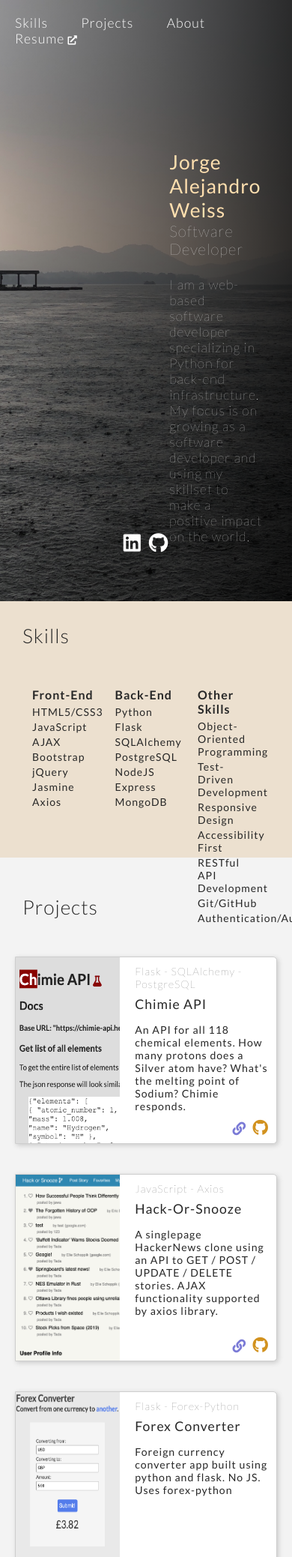
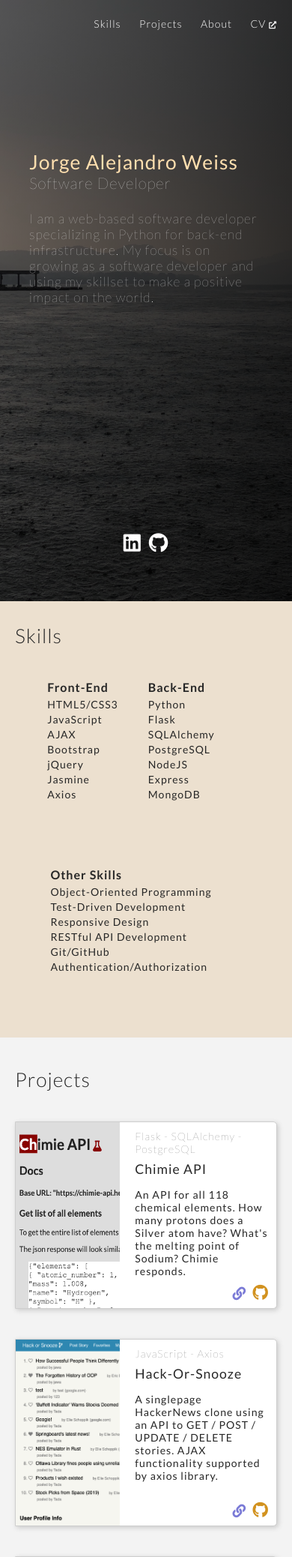
Before and after one commit to JAWeiss89/portfolio, a Flask app: page / in a window 390 px wide; the page is wider, and only the part inside the window is pictured. Shown: the top 2077 px of that part at 75% size. Run offline with Flask 2, Linux system fonts and the light colour scheme; some libraries are stand-ins or nearby versions.

Commit message:
Make page responsive

```diff
--- a/app.py
+++ b/app.py
@@ -7,8 +7,3 @@ app.config['SECRET_KEY'] = 'abc123'
 def show_home_page():
     """ Shows home page """
     return render_template('index.html')
-
-@app.route('/resume')
-def show_resume():
-    """ Gets resume PDF """
-    return render_template('Weiss_Resume.pdf')
--- a/static/app.css
+++ b/static/app.css
@@ -24,6 +24,7 @@ body {
 .navbar li {
     display: inline;
     margin: 0 20px;
+    font-size: .8em;
 }
 
 .navbar i {
@@ -94,7 +95,7 @@ header {
 
 .section-title {
     font-weight: 300;
-    margin: 30px;
+    margin: 20px;
 }
 
 .container {
@@ -131,9 +132,7 @@ li {
 .skills-section {
     margin: auto;
     padding-top: 20px;
-    width: 25%;
     height: 250px;
-    /* text-align: center; */
 }
 
 #projects {
@@ -215,22 +214,60 @@ img {
 
 .about-window {
     display: flex;
+    flex-direction: column;
+    justify-content: center;
+    align-items: center;
     margin: auto;
     width: 85%;
     margin-bottom: 40px;
 }
 
-.about-text {
-    width: 50%;
+.about-text p {
+    margin-bottom: 10px;
 }
 .about-img {
-    width: 50%;
+    width: 70%;
     display: flex;
     justify-content: center;
     align-items: center;
+    margin-bottom: 20px;
 }
 
 .about-img img {
     width: 50%;
     border-radius: 100%;
 }
+
+@media only screen and (max-width: 800px) {
+    /* body {
+      background-color: lightblue;
+    } */
+
+    header {
+        background-image: linear-gradient(to left, rgba(0, 0, 0, 0.8),rgba(0, 0, 0, 0.6)), url(../static/westlake.jpg);
+    }
+    .left {
+        display: none;
+    }
+
+    .right {
+
+        width: 100%;
+    }
+  }
+
+  @media only screen and (max-width: 700px) {
+      .skills-section {
+          margin: 0 40px 0 0;
+      }
+  }
+
+  @media only screen and (max-width: 500px) {
+      /* body {
+          background-color: rgb(138, 199, 138);
+      } */
+
+      .navbar li {
+        margin: 0 10px;
+    }
+  }
--- a/templates/index.html
+++ b/templates/index.html
@@ -17,7 +17,7 @@
                 <li><a href="#skills">Skills</a></li>
                 <li><a href="#projects">Projects</a></li>
                 <li><a href="#about">About</a></li>
-                <li><a target="_blank" href="/static/Weiss_Resume.pdf">Resume <i class="fas fa-external-link-alt"></i></a></li>
+                <li><a target="_blank" href="/static/Weiss_Resume.pdf">CV <i class="fas fa-external-link-alt"></i></a></li>
             </ul>
         </div>
     </div>
@@ -76,7 +76,6 @@
                         <li>Object-Oriented Programming</li>
                         <li>Test-Driven Development</li>
                         <li>Responsive Design</li>
-                        <li>Accessibility First</li>
                         <li>RESTful API Development</li>
                         <li>Git/GitHub</li>
                         <li>Authentication/Authorization</li>
@@ -99,8 +98,8 @@
                         <p class="project-title">Chimie API</p>
                         <p class="project-description">An API for all 118 chemical elements. How many protons does a Silver atom have? What's the melting point of Sodium? Chimie responds.</p>
                         <p class="project-links">
-                            <a href="https://github.com/JAWeiss89/chimieAPI"><i class="fab fa-github"></i></a>
-                            <a href="https://chimie-api.herokuapp.com/"><i class="fas fa-link"></i></a></a>
+                            <a target="_blank" href="https://github.com/JAWeiss89/chimieAPI"><i class="fab fa-github"></i></a>
+                            <a target="_blank" href="https://chimie-api.herokuapp.com/"><i class="fas fa-link"></i></a></a>
                         </p>
                     </div>
                 </div>
@@ -114,8 +113,8 @@
                         <p class="project-title">Hack-Or-Snooze</p>
                         <p class="project-description">A singlepage HackerNews clone using an API to GET / POST / UPDATE / DELETE stories. AJAX functionality supported by axios library.</p>
                         <p class="project-links">
-                            <a href="https://github.com/JAWeiss89/hackOrSnooze"><i class="fab fa-github"></i></a>
-                            <a href="https://jaweiss89.github.io/hackOrSnooze/"><i class="fas fa-link"></i></a></a>
+                            <a target="_blank" href="https://github.com/JAWeiss89/hackOrSnooze"><i class="fab fa-github"></i></a>
+                            <a target="_blank" href="https://jaweiss89.github.io/hackOrSnooze/"><i class="fas fa-link"></i></a></a>
                         </p>
                     </div>
                 </div>
@@ -129,8 +128,8 @@
                         <p class="project-title">Forex Converter</p>
                         <p class="project-description">Foreign currency converter app built using python and flask. No JS. Uses forex-python</p>
                         <p class="project-links">
-                            <!-- <a href="https://github.com/JAWeiss89/chimieAPI"><i class="fab fa-github"></i></a>
-                            <a href="https://chimie-api.herokuapp.com/"><i class="fas fa-link"></i></a></a> -->
+                            <a target="_blank" href="https://github.com/JAWeiss89/forexConverter"><i class="fab fa-github"></i></a>
+                            <!-- <a href="https://chimie-api.herokuapp.com/"><i class="fas fa-link"></i></a></a> -->
                         </p>
                     </div>
                 </div>
@@ -144,8 +143,8 @@
                         <p class="project-title">Pokemon Memory Game</p>
                         <p class="project-description">Simple memory game to improve css positioning and game-logic.</p>
                         <p class="project-links">
-                            <a href="https://github.com/JAWeiss89/memoryGame"><i class="fab fa-github"></i></a>
-                            <a href="https://jaweiss89.github.io/memoryGame/"><i class="fas fa-link"></i></a></a>
+                            <a target="_blank" href="https://github.com/JAWeiss89/memoryGame"><i class="fab fa-github"></i></a>
+                            <a target="_blank" href="https://jaweiss89.github.io/memoryGame/"><i class="fas fa-link"></i></a></a>
                         </p>
                     </div>
                 </div>
@@ -157,13 +156,13 @@
         <section id="about">
             <h2 class="section-title">About Me</h2>
             <div class="about-window">
-                <div class="about-text">
-                    <p>Hello! My name is Jorge and I live in Chicago. I have a bachelor's degree in Biology from The University of Texas at Austin and am currently learning software engineering at the school Springboard. As I become a better developer, my goal is to use my skills to create technology that betters the world. </p>
-                    <p></p>
-                    <p>I may best be reached via email at Jorge.A.Weiss@gmail.com</p>
-                </div>
                 <div class="about-img">
                     <img src="../static/profile.jpg">
+                </div>
+                <div class="about-text">
+                    <p>Hello! My name is Jorge and I live in the Austin, TX area . I have a bachelor's degree in Biology from The University of Texas at Austin and am currently studying software engineering at the school Springboard. Thousands of lines of code later, I have yet to determine whether I enjoy back-end or front-end development better. The one thing that <em>is</em> certain to me is how fortunate I am to be doing something I truly enjoy as a career.</p>
+                    <p>My mission is to take this knowledge and the tools Software Engineering gives us to create software that makes the world a better place for everyone.</p>
+                    <p>If you wish to reach me with career opportunities, inquiries about my projects or would like to just say hello, please write to me via email at Jorge.A.Weiss@gmail.com</p>
                 </div>
             </div>
 
```
